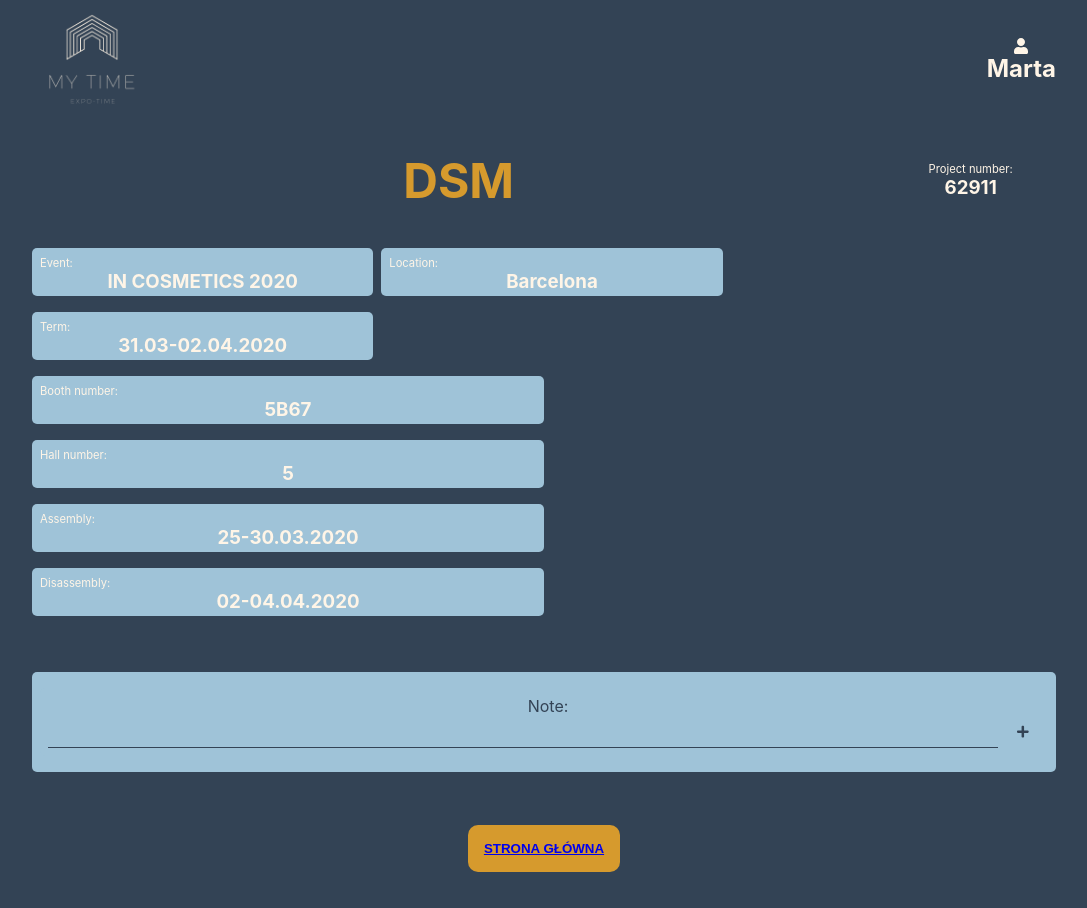
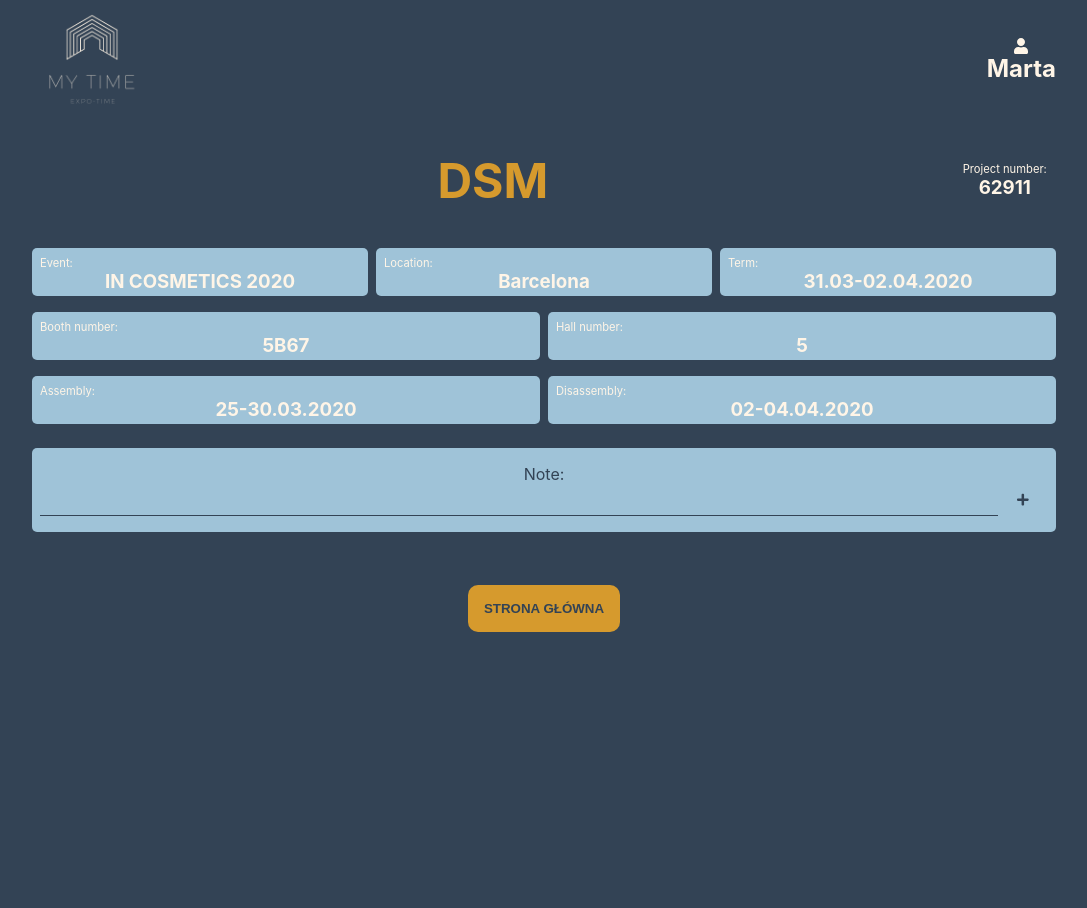
Before and after one commit to marta0292/expo_time, a React (Create React App) app: page /project/62911 in a window 1280 px wide. Shown: the whole page, without its empty margins (96-1183 px from the left). After the commit the page ends 800 px from the top, so only its background shows below. Built offline with nearby package versions, Linux system fonts and the light colour scheme; data requests are answered from the project's data file.

Commit message:
add delete button on Section_projects

```diff
--- a/src/components/footer/Footer_main.jsx
+++ b/src/components/footer/Footer_main.jsx
@@ -6,7 +6,7 @@
     return (
         <div className='footer'>
             <div className='container'>
-                <button className='button'><Link exact to="/newproject"><p>NEW PROJECT</p></Link></button>
+                <Link exact to="/newproject"><button className='button'><p>NEW PROJECT</p></button></Link>
             </div>
         </div>
     );
--- a/src/components/footer/Footer_pages.jsx
+++ b/src/components/footer/Footer_pages.jsx
@@ -6,7 +6,7 @@
     return (
         <div className='footer'>
             <div className='container'>
-                <button className='button'><Link exact to="/">STRONA GŁÓWNA</Link></button>
+                <Link exact to="/"><button className='button'>STRONA GŁÓWNA</button></Link>
             </div>
         </div>
     );
--- a/src/components/section_projects/section_projects.scss
+++ b/src/components/section_projects/section_projects.scss
@@ -6,11 +6,21 @@
     ul {
       list-style: none;
     .project-box {
+      display: flex;
+      justify-content: center;
+      align-items: center;
+      width: 100%;
 
+      .project-box-nav {
         text-decoration: none;
         display: flex;
-      justify-content: space-between;
-
+        width: 95%;
+        .project-name {
+          width: 70%;
+        }
+        .project-number {
+          width: 25%;
+        }
         .project-name, .project-number {
           height: 3rem;
           background-color: $bright-color;
@@ -18,17 +28,12 @@
           color: $text-color;
           padding: 0.5rem;
           margin: 0.5rem 0;
+          display: flex;
 
           &:first-of-type {
             margin: 0.5rem 0.5rem 0.5rem 0;
-          width: 70%;
+            flex-grow: 7;
           }
-
-        &:last-of-type {
-          width: 30%;
-        }
-
-        display: flex;
 
           p {
             display: flex;
@@ -43,5 +48,13 @@
           }
         }
       }
+      .delete-icon {
+        display: flex;
+        justify-content: center;
+        align-items: center;
+        color: $contrast-color;
+        width: 5%;
+      }
+    }
   }
 }}
--- a/src/pages/NewProject.jsx
+++ b/src/pages/NewProject.jsx
@@ -33,7 +33,6 @@
             method: 'POST',
             body: JSON.stringify(newProject),
         }).then((response) => {
-            this.componentDidMount();
             return response.json();
         })
     };
--- a/src/pages/Project.jsx
+++ b/src/pages/Project.jsx
@@ -21,6 +21,17 @@
         event.preventDefault();
 
         const notes = [...this.state.notes];
+        fetch(`http://localhost:5000/projects/${this.props.match.params.projectId}`, {
+            headers: {
+                'content-type': 'application/json',
+            },
+            method: 'POST',
+            body: JSON.stringify(this.setNewNote),
+        }).then((response) => {
+            console.log(response);
+            // this.componentDidMount();
+            // return response.json();
+        });
 
         if (this.state.newNote !== '') {
             notes.push({
@@ -40,17 +51,14 @@
         const {notes, newNote} = this.state;
 
         return (
-            <div className={'grid'}>
-                <div className={'row note-list'}>
-                    <div className={'col-12'}>
+            <>
+                <div className={'note-list'}>
                     <ul>
                         {notes.map(note =>
-                                <li key={note.id}><p>{new Date().toLocaleDateString()}; {new Date().toLocaleTimeString()}:</p> {note.text}</li>)}
+                            <li key={note.id}><p>{note.id}:</p> {note.text}</li>)}
                     </ul>
                 </div>
-                </div>
-                <div className={'row'}>
-                    <div className={'col-12 add-note'}>
+                <div className={'add-note'}>
                     <form onSubmit={this.handleSubmit}>
                         <label>Note:</label>
                         <div className={'note'}>
@@ -59,8 +67,7 @@
                         </div>
                     </form>
                 </div>
-                </div>
-            </div>
+            </>
         )
     }
 }
@@ -93,24 +100,22 @@
             <>
             <Header/>
             <div className={'container'}>
-                <div className={'grid'}>
-                    <div className={'row header'}>
-                        <div className={'col-10 title'}><h2>{this.state.project.projectName}</h2></div>
-                        <div className={'col-2'}><p>Project number:</p><h3>{this.props.match.params.projectId}</h3></div>
+                    <div className={'header'}>
+                        <div className={'title'}><h2>{this.state.project.projectName}</h2></div>
+                        <div className={'project-number'}><p>Project number:</p><h3>{this.props.match.params.projectId}</h3></div>
                     </div>
-                    <div className={'row show-info'}>
-                        <div className={'col-4'}><p>Event:</p><h3>{this.state.project.showName}</h3></div>
-                        <div className={'col-4'}><p>Location:</p><h3>{this.state.project.city}</h3></div>
-                        <div className={'col-4'}><p>Term:</p><h3>{this.state.project.show}</h3></div>
+                    <div className={'show-info'}>
+                        <div className={'info'}><p>Event:</p><h3>{this.state.project.showName}</h3></div>
+                        <div className={'info'}><p>Location:</p><h3>{this.state.project.city}</h3></div>
+                        <div className={'info'}><p>Term:</p><h3>{this.state.project.show}</h3></div>
                     </div>
-                    <div className={'row booth-info'}>
-                        <div className={'col-6'}><p>Booth number:</p><h3>{this.state.project.boothNumber}</h3></div>
-                        <div className={'col-6'}><p>Hall number:</p><h3>{this.state.project.hallNumber}</h3></div>
+                    <div className={'booth-info'}>
+                        <div className={'info'}><p>Booth number:</p><h3>{this.state.project.boothNumber}</h3></div>
+                        <div className={'info'}><p>Hall number:</p><h3>{this.state.project.hallNumber}</h3></div>
                     </div>
-                    <div className={'row setup-info'}>
-                        <div className={'col-6'}><p>Assembly:</p><h3>{this.state.project.assembly}</h3></div>
-                        <div className={'col-6'}><p>Disassembly:</p><h3>{this.state.project.disassembly}</h3></div>
-                    </div>
+                    <div className={'setup-info'}>
+                        <div className={'info'}><p>Assembly:</p><h3>{this.state.project.assembly}</h3></div>
+                        <div className={'info'}><p>Disassembly:</p><h3>{this.state.project.disassembly}</h3></div>
                     </div>
                 <NoteList/>
             </div>
--- a/src/pages/newProject.scss
+++ b/src/pages/newProject.scss
@@ -16,6 +16,8 @@
       width: 20%;
     }
     input {
+      color: $text-color;
+      font-size: 1rem;
       background-color: $bright-color;
       border: none;
       border-bottom: 1px solid $dark-color;
--- a/src/pages/project.scss
+++ b/src/pages/project.scss
@@ -1,49 +1,35 @@
 @import "../scss/_colors";
-@mixin clearfix {
-  &:before, &:after {
-    content: "";
-    display: table;
-    clear: both;
-  }
-}
+
 .container {
   color: $text-color;
-  .grid {
-    width: 100%;
-    height: 100%;
-    margin: 0 auto;
-    .row {
-      @include clearfix;
-
-      [class*="col-"] {
-        float: left;
-        min-height: 2rem;
+  p {
+    font-size: 0.7rem;
+  }
+  .header {
+      display: flex;
+      width: 100%;
+      .title {
+        width: 90%;
+        text-align: center;
       }
-
-      @for $i from 1 through 12 {
-        .col-#{$i} {
-          width: (100%/12) * $i;
-        }
-      }
-    }
-    p {
-      font-size: 0.7rem;
-    }
-    .header {
-      .col-2 {
+      .project-number {
+        width: 10%;
         display: flex;
         flex-direction: column;
         align-items: center;
         justify-content: center;
       }
     }
-    .show-info, .booth-info, .setup-info {
-      .col-4, .col-6 {
+  .show-info, .booth-info, .setup-info {
+      display: flex;
+      width: 100%;
+      .info {
         height: 3rem;
         background-color: $bright-color;
         border-radius: 5px;
         padding: 0.5rem;
         margin: 0.5rem 0.5rem 0.5rem 0;
+        width: 50%;
         &:last-of-type {
           margin: 0.5rem 0;
         }
@@ -59,23 +45,25 @@
     ul {
       li {
         list-style: none;
+        padding: 0.7rem;
       }
     }
   }
   .add-note {
+    width: 100%;
     background-color: $bright-color;
     border-radius: 5px;
     color: $text-color;
     display: flex;
     flex-direction: column;
-    padding: 0.5rem 0 0.5rem 0.5rem;
     margin: 1rem 0;
-
     .note {
       display: flex;
       justify-content: space-between;
       width: 100%;
       input {
+        color: $text-color;
+        font-size: 1rem;
         background-color: $bright-color;
         border: none;
         border-bottom: 1px solid $dark-color;
@@ -90,4 +78,4 @@
       }
     }
   }
-}}
+}
--- a/src/projects.json
+++ b/src/projects.json
@@ -59,18 +59,6 @@
       "assembly": "25-30.03.2020",
       "show": "31.03-02.04.2020",
       "disassembly": "02-04.04.2020"
-    },
-    {
-      "id": 63010,
-      "projectName": "BendixKing",
-      "showName": "AERO F 2020",
-      "city": "Friedrichshafen",
-      "supplier": "Iwomeble",
-      "hallNumber": "A3",
-      "boothNumber": "404",
-      "assembly": "25.03-01.04.2020",
-      "show": "1-4.04.2020",
-      "disassembly": "04-06.04.2020"
     }
   ]
 }
```
Also changed, not shown: src/components/section_projects/Section_projects.jsx (+20 -2 lines). Lines whose indentation alone changed are shown as unchanged.
